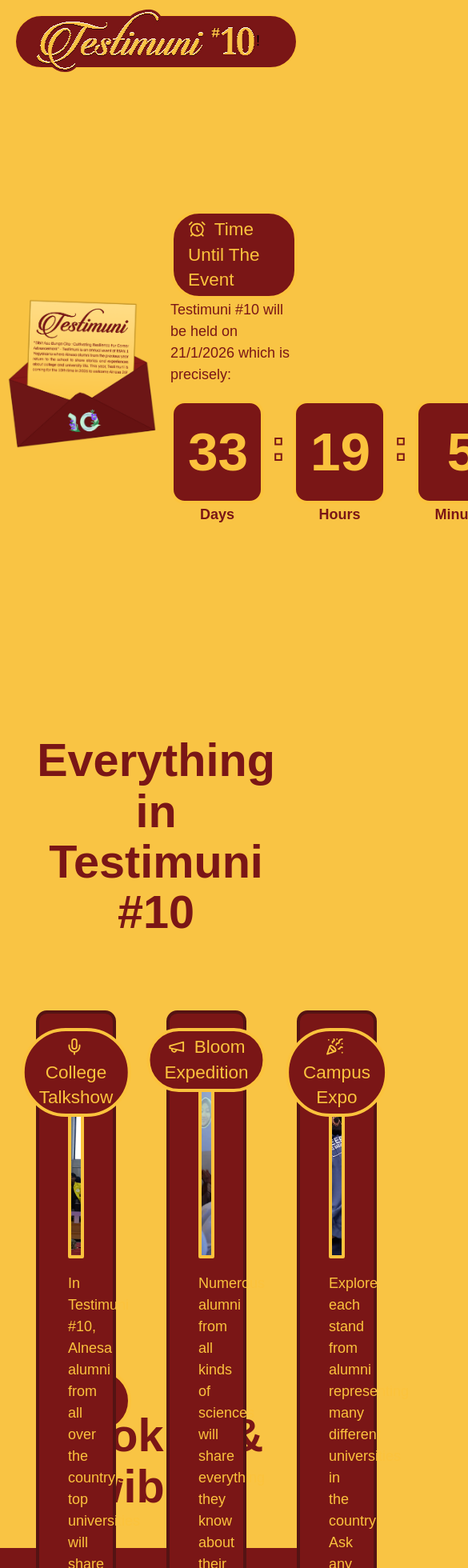
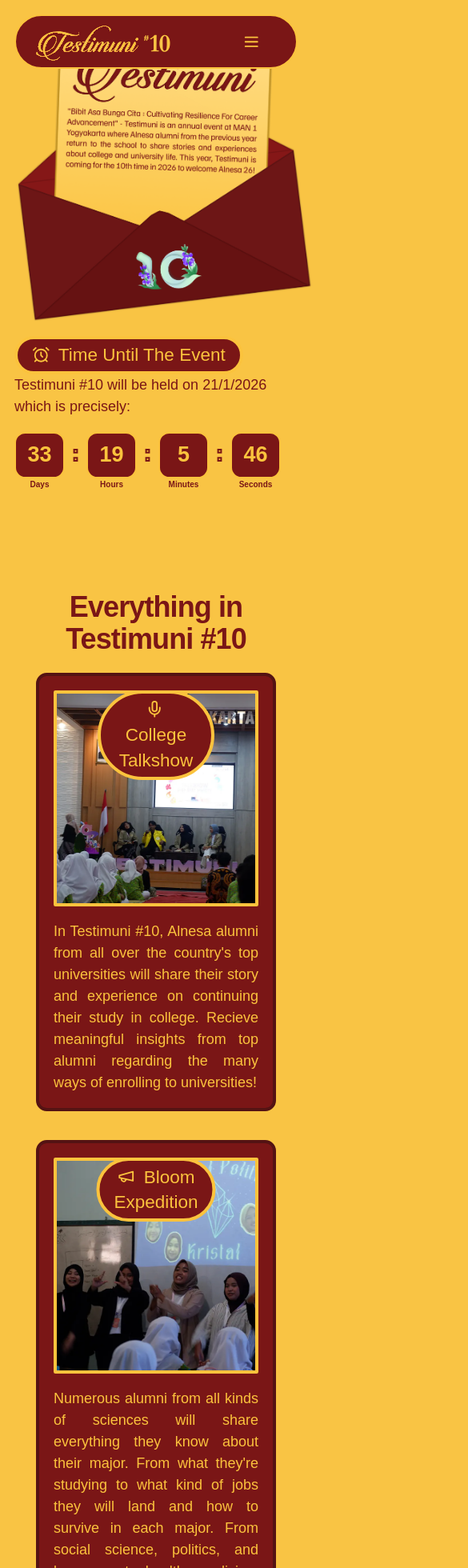
Before and after one commit to Artezi0/testimuanni, a React (Vite) app: page / in a window 390 px wide. Shown: the top 1960 px of the page at 80% size, 585 px wide, since content can reach past the window. Built offline with nearby package versions, Linux system fonts and the light colour scheme; no server answers; a web font is replaced by a local one.

Commit message:
mobile responsiveness

```diff
--- a/src/components/Countdown.jsx
+++ b/src/components/Countdown.jsx
@@ -30,24 +30,20 @@ export default function Countdown() {
     <div className="flex gap-2 text-center items-center">
   {Object.entries(timeLeft).map(([label, value], index, array) => (
     <div key={label} className="flex items-center gap-2">
-
       {/* Number container */}
       <div className="flex flex-col items-center">
-        <div className="w-26 tabular-nums bg-[#7A1616] text-[#FBC33D] pt-6 pb-6 pl-4 pr-4 rounded-2xl border-4">
-          <div className="text-6xl font-extrabold">
-            {value}
-          </div>
-        </div>
-        <div className="text-[#7A1616] text-m font-bold first-letter:uppercase">
-          {label}
+        <div className="w-14 sm:w-20 md:w-26 tabular-nums bg-[#7A1616] text-[#FBC33D] py-2 sm:py-4 md:py-6 px-2 sm:px-3 md:px-4 rounded-xl sm:rounded-2xl border-2 sm:border-4">
+        <div className="text-2xl sm:text-4xl md:text-6xl font-extrabold">
+          {value}
         </div>
       </div>
-
+      <div className="text-[#7A1616] text-[10px] sm:text-xs md:text-m font-bold first-letter:uppercase">
+        {label}
+      </div>
+      </div>
       {/* Colon (not after last item) */}
       {index < array.length - 1 && (
-        <span className="text-5xl font-extrabold text-[#FBC33D] pb-10 text-stroke">
-          :
-        </span>
+        <span className=" text-2xl sm:text-4xl md:text-5xl font-extrabold text-[#FBC33D] pb-4 sm:pb-6 md:pb-10 text-stroke">:</span>
       )}
 
     </div>
--- a/src/components/Navbar.jsx
+++ b/src/components/Navbar.jsx
@@ -1,14 +1,21 @@
 import { Link } from "react-router"
 import { useState } from "react"
+import { LuMenu, LuX } from "react-icons/lu";
 
 function Navbar() {
   const [open, setOpen] = useState(false);
 
   return (
-    <nav className='navbar fixed top-0 left-0 w-full h-20 p-4 z-50'>
-      <div className={`h-15 flex justify-between bg-[#7A1616] border-2 border-[#FBC33D] ${open ? 'rounded-t-4xl' : 'rounded-4xl'} items-center`}>
+    <nav className='navbar fixed top-0 left-0 w-full p-4 z-50'>
+      <div className={`h-15 flex justify-between bg-[#7A1616] ${open ? 'rounded-t-4xl border-b-0' : 'rounded-4xl'} items-center border-2 border-[#FBC33D]`}>
         <div className='flex items-center ml-5'>
-          <img className="mt-3" src="logo.svg" alt="icon" height={300} width={300}/>
+          <img className="
+            h-14
+            sm:h-16
+            md:h-20
+            lg:h-24
+            w-auto
+            mt-3" src="logo.svg" alt="icon"/>
         </div>
         {/* Desktop Navigation */}
         <div className='hidden md:flex items-center gap-5 mr-5'>
@@ -17,20 +24,15 @@ function Navbar() {
           <li><a className="text-[#FBC33D]" href="#booklet">Booklet</a></li>
           <li><a className="text-[#7A1616] bg-[#FBC33D] rounded-full px-4 py-1" href="#grouping">Check Grouping</a></li>
         </div>
-        <button onClick={() => setOpen(!open)} className="md:hidden mr-10">!</button>
+        <button onClick={() => setOpen(!open)} className="md:hidden mr-10 text-xl">{open ? <LuX className="text-[#FBC33D]"/> : <LuMenu className="text-[#FBC33D]" />}</button>
       </div>
       {/* Mobile Navigation */}
-      <div className={`md:hidden bg-white overflow-hidden transition-all duration-300 ease-in-out ${open ? "max-h-60 opacity-100" : "max-h-0 opacity-0"} rounded-b-2xl`}>
+      <div className={`md:hidden bg-[#7A1616] overflow-hidden transition-all duration-300 ease-in-out ${open ? "max-h-60 opacity-100" : "max-h-0 opacity-0"} rounded-b-4xl border-2 border-t-0 border-[#FBC33D]`}>
         <div className="flex flex-col items-center gap-5 py-4">
-          <Link className="text-black" onClick={() => setOpen(false)} to="/">
-            Home
-          </Link>
-          <Link className="text-black" onClick={() => setOpen(false)} to="/about">
-            About
-          </Link>
-          <Link className="text-black" onClick={() => setOpen(false)} to="/jadwal">
-            Jadwal
-          </Link>
+          <a className="text-[#FBC33D]" onClick={() => setOpen(false)} href="#home">Home</a>
+          <a className="text-[#FBC33D]" onClick={() => setOpen(false)} href="#about">About</a>
+          <a className="text-[#FBC33D]" onClick={() => setOpen(false)} href="#booklet">Booklet</a>
+          <a className="text-[#7A1616] bg-[#FBC33D] rounded-full px-4 py-1" onClick={() => setOpen(false)} href="#grouping">Check Grouping</a>
         </div>
       </div>
     </nav>
--- a/src/pages/Home.jsx
+++ b/src/pages/Home.jsx
@@ -32,12 +32,12 @@ const Home = () => {
   };
 
   return (
-    <section className="relative w-full h-screen mt-24">
-      <div id="home" className="w-full h-10/12 flex">
-        <div className="w-1/2 overflow-hidden">
+    <section className="relative w-full">
+      <div id="home" className="w-full h-fit flex flex-col md:flex-row">
+        <div className="w-full md:w-1/2 overflow-hidden md:p-15 p-0">
           <img className="w-full h-full object-contain" src="envelope.png" alt="envelope" />
         </div>
-        <div className="w-1/2 flex flex-col justify-center gap-4 p-4">
+        <div className="w-full md:w-1/2 flex flex-col justify-center gap-4 p-4">
           <div>
             <p className="w-fit px-4 py-1 bg-[#7A1616] text-[#FBC33D] font-medium text-xl rounded-4xl border-4 border-[#FBC33D]"> <LuAlarmClock className="inline mb-1 mr-1" /> Time Until The Event</p>
             <p className="text-[#7A1616]">Testimuni #10 will be held on 21/1/2026 which is precisely:</p>
@@ -45,24 +45,24 @@ const Home = () => {
           <Countdown />
         </div>
       </div>
-      <div id="about" className="w-full h-screen pt-24 px-10">
-        <h1 className="text-[#7A1616] text-2xl text-center font-bold">Everything in Testimuni #10</h1>
-        <div className="mt-20 w-full h-fit flex justify-between gap-14">
-          <div className="w-1/3 relative bg-[#7A1616] text-[#FBC33D] border-4 border-[#541313] p-8 rounded-xl">
+      <div id="about" className="w-full h-fit pt-24 px-10">
+        <h1 className="text-[#7A1616] text-center font-bold leading-[1.1] sm:leading-[1.15] md:leading-tight tracking-tight text-[clamp(2rem,4vw,2.25rem)] md:text-[clamp(2.25rem,5vw,3rem)]">Everything in Testimuni #10</h1>
+        <div className="mt-5 md:mt-20 h-fit flex flex-col md:flex-row justify-between gap-8 md:gap-14">
+          <div className="w-full relative bg-[#7A1616] text-[#FBC33D] border-4 border-[#541313] p-4 md:p-8 rounded-xl">
             <h2 className="absolute top-4 left-1/2 -translate-x-1/2 w-fit px-4 py-1 text-center text-xl bg-[#7A1616] font-medium rounded-full border-4 border-[#FBC33D]"><LuMic className="inline mb-1 mr-1"/>College Talkshow</h2>
             <div className="overflow-hiddenbg-white w-full h-60 mb-4 border-4 border-[#FBC33D] rounded-xs">
               <img className="w-full h-full object-cover" src="image3.webp" alt="dokum 1" />
             </div>
             <p className="text-justify">In Testimuni #10, Alnesa alumni from all over the country's top universities will share their story and experience on continuing their study in college. Recieve meaningful insights from top alumni regarding the many ways of enrolling to universities!</p>
           </div>
-          <div className="w-1/3 relative bg-[#7A1616] text-[#FBC33D] border-4 border-[#541313] p-8 rounded-xl">
+          <div className="w-full relative bg-[#7A1616] text-[#FBC33D] border-4 border-[#541313] p-4 md:p-8 rounded-xl">
             <h2 className="absolute top-4 left-1/2 -translate-x-1/2 w-fit px-4 py-1 text-center text-xl bg-[#7A1616] font-medium rounded-full border-4 border-[#FBC33D]"><LuMegaphone className="inline mb-1 mr-1"/> Bloom Expedition</h2>
             <div className="bg-white w-full h-60 mb-4 border-4 border-[#FBC33D] rounded-xs">
               <img className="w-full h-full object-cover" src="image2.webp" alt="dokum 2" />
             </div>
-            <p className="text-justify">Numerous alumni from all kinds of sciences will share everything they know about their major. From what they’re studying to what kind of jobs they will land and how to survive in each major. From social science, politics, and language, to health, medicine, pure sciences and engineering, everything goes!</p>
+            <p className="text-justify">Numerous alumni from all kinds of sciences will share everything they know about their major. From what they're studying to what kind of jobs they will land and how to survive in each major. From social science, politics, and language, to health, medicine, pure sciences and engineering, everything goes!</p>
           </div>
-          <div className="w-1/3 relative bg-[#7A1616] text-[#FBC33D] border-4 border-[#541313] p-8 rounded-xl">
+          <div className="w-full relative bg-[#7A1616] text-[#FBC33D] border-4 border-[#541313] p-4 md:p-8 rounded-xl">
             <h2 className="absolute top-4 left-1/2 -translate-x-1/2 w-fit px-4 py-1 text-center text-xl bg-[#7A1616] font-medium rounded-full border-4 border-[#FBC33D]"><LuPartyPopper className="inline mb-1 mr-1"/> Campus Expo</h2>
             <div className="bg-white w-full h-60 mb-4 border-4 border-[#FBC33D] rounded-xs">
               <img className="w-full h-full object-cover" src="image1.webp" alt="dokum 3" />
@@ -71,28 +71,28 @@ const Home = () => {
           </div>
         </div>
       </div>
-      <div id="booklet" className="w-full h-screen pt-24">
-        <h1 className="text-[#7A1616] text-2xl text-center font-bold mb-10">Booklet & Twibbon</h1>
-        <div className=" bg-[#7A1616] flex h-130 p-10">
-          <div className="w-1/3 h-full flex flex-col justify-center gap-10">
-            <div className="w-full">
+      <div id="booklet" className="w-full h-fit pt-24">
+        <h1 className="text-[#7A1616] text-center font-bold leading-[1.1] sm:leading-[1.15] md:leading-tight tracking-tight text-[clamp(2rem,4vw,2.25rem)] md:text-[clamp(2.25rem,5vw,3rem)]">Booklet & Twibbon</h1>
+        <div className=" bg-[#7A1616] flex h-130 p-10 mt-5 md:mt-20">
+          <div className="md:w-1/2 h-full flex flex-col justify-center md:items-end gap-10">
+            <div className="md:w-3/4">
               <h2 className="w-fit px-4 py-1 text-xl bg-[#7A1616] text-[#FBC33D] font-medium rounded-full border-4 border-[#FBC33D]"><LuBookOpen className="inline mb-1 mr-2"/>Booklet</h2>
               <p className="my-4 text-[#FBC33D]">Don't forget to download and read the booklet to know everything you need to know about Testimuni #10.</p>
               <a className="w-fit px-4 py-1 text-xl bg-[#FBC33D] text-[#7A1616] font-medium rounded-full border-4 border-[#7A1616]" href="#"><LuArrowDownToLine className="inline mb-1 mr-1" />Download Booklet</a>
             </div>
-            <div className="w-full">
-              <h2 className="w-fit px-4 py-1 text-xl bg-[#7A1616] text-[#FBC33D] font-medium rounded-full border-4 border-[#FBC33D]"><LuUser className="inline mb-1 mr-2"/>Twibbon</h2>
+            <div className="md:w-3/4">
+              <h2 className="w-fit px-4 py-1 text-xl bg-[#7A1616] text-[#FBC33D] font-medium rounded-full border-4 border-[#FBC33D]"><LuUser className="inline mb-1 mr-1"/>Twibbon</h2>
               <p className="my-4 text-[#FBC33D]">Also feel free to download our twibbon and upload it to your instagram story by adding your own name to it!</p>
               <a className="w-fit px-4 py-1 text-xl bg-[#FBC33D] text-[#7A1616] font-medium rounded-full border-4 border-[#7A1616]" href="#"><LuArrowDownToLine className="inline mb-1 mr-1" />Download Twibbon</a>
             </div>
           </div>
-          <div className="w-2/3flex items-center justify-center"></div>
+          <div className="md:w-1/2 flex items-center justify-center"></div>
         </div>
       </div>
       <div id="grouping" className="w-full h-screen pt-24 px-10">
-        <h1 className="text-[#7A1616] text-2xl text-center font-bold mb-10">Check Your Grouping</h1>
-        <div className="w-full flex gap-4">
-          <div className="w-1/2">
+        <h1 className="text-[#7A1616] text-center font-bold leading-[1.1] sm:leading-[1.15] md:leading-tight tracking-tight text-[clamp(2rem,4vw,2.25rem)] md:text-[clamp(2.25rem,5vw,3rem)]">Check Your Grouping</h1>
+        <div className="w-full gap-4 mt-20 flex flex-col md:flex-row">
+          <div className="md:w-1/2">
             <form onSubmit={handleSearch}>
               <input
                 value={name}
@@ -102,7 +102,7 @@ const Home = () => {
             <button type="submit">Check Grouping</button>
             </form>
           </div>
-          <div className="w-1/2 h-100 bg-[#7A1616] rounded-xl border-4 border-[#541313] p-4 text-[#FBC33D]">
+          <div className="md:w-1/2 h-100 bg-[#7A1616] rounded-xl border-4 border-[#541313] p-4 text-[#FBC33D]">
             {loading && <p>Loading...</p>}
             {error && <p style={{ color: "red" }}>{error}</p>}
             {result && (
--- a/src/style/index.css
+++ b/src/style/index.css
@@ -35,10 +35,6 @@ body {
   width: 100%;
 }
 
-h1 {
-  font-size: 3.2em;
-  line-height: 1.1;
-}
 
 button {
   background: none;
```
